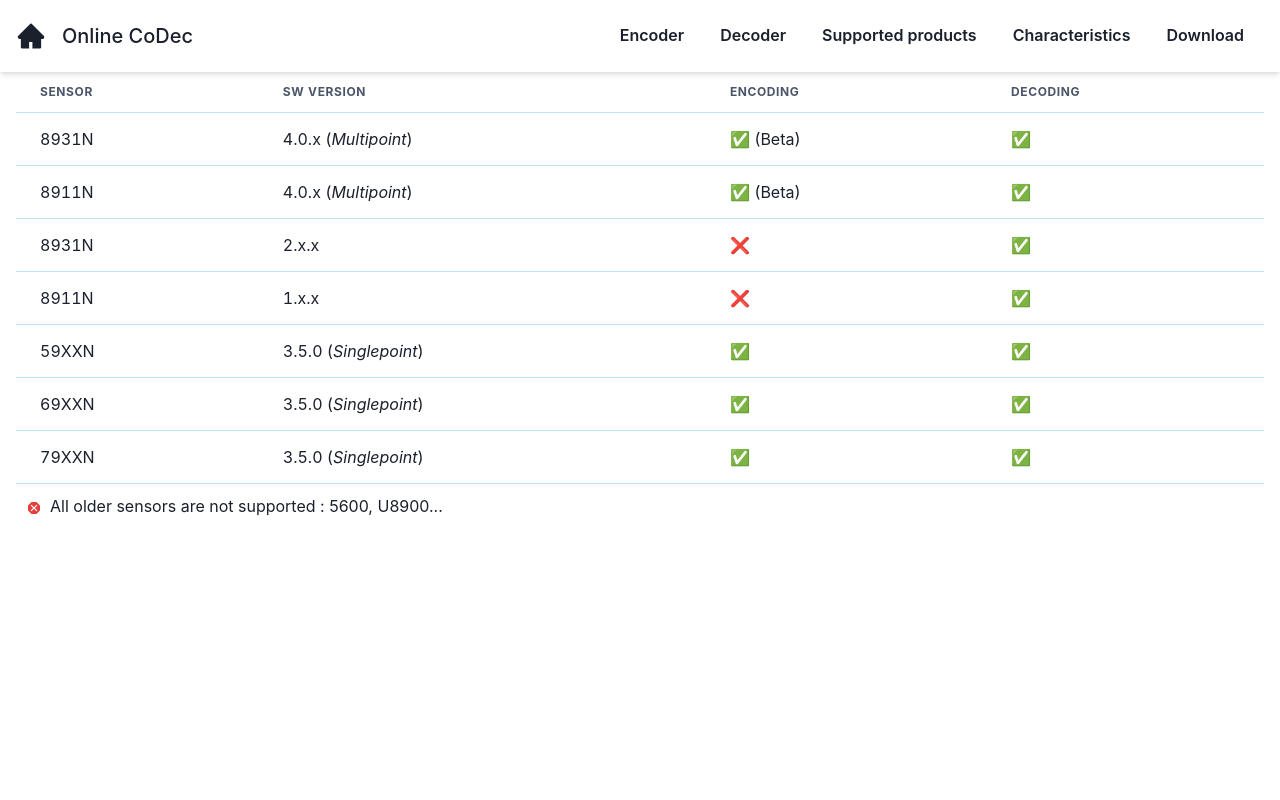
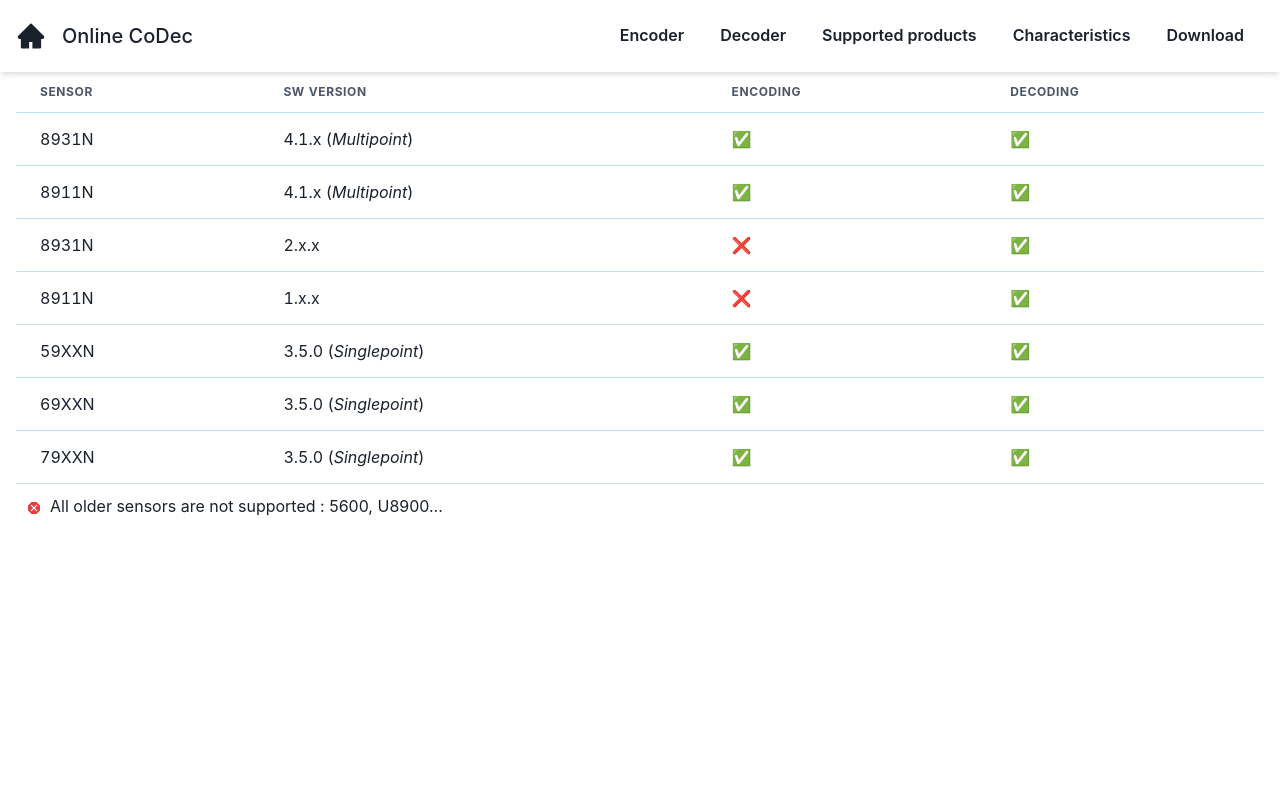
Before and after one commit to TEConnectivity/online-codec, a React (Create React App) app: page /online-codec/products in a window 1280 px wide. Shown: the top 800 px of the page. Built offline with nearby package versions, Linux system fonts and the light colour scheme; what @te-connectivity/iot-codec would draw is missing.

Commit message:
bumped supported product version

```diff
--- a/src/components/Encoder.tsx
+++ b/src/components/Encoder.tsx
@@ -21,7 +21,7 @@ export default function App() {
       </ChakraLink> )</Text>
       <Select value={sensorFamily} onChange={(ev) => setSensorFamily(ev.target.value as SensorFamily)} >
         <option value={SensorFamily.Singlepoint}>59XXN / 69XXN / 79XXN - SinglePoint (3.5.0)</option>
-        <option value={SensorFamily.Multipoint}>8911N / 8931N - Multipoint (4.0.x)</option>
+        <option value={SensorFamily.Multipoint}>8911N / 8931N - Multipoint (4.1.x)</option>
       </Select>
 
       <CharacSelector family={sensorFamily} />
--- a/src/components/Products.tsx
+++ b/src/components/Products.tsx
@@ -23,14 +23,14 @@ export default function App() {
 
           <Tr >
             <Td>8931N </Td>
-            <Td>4.0.x (<i>Multipoint</i>)</Td>
-            <Td>✅ (Beta)</Td>
+            <Td>4.1.x (<i>Multipoint</i>)</Td>
+            <Td>✅</Td>
             <Td>✅</Td>
           </Tr>
           <Tr >
             <Td>8911N</Td>
-            <Td>4.0.x (<i>Multipoint</i>)</Td>
-            <Td>✅ (Beta)</Td>
+            <Td>4.1.x (<i>Multipoint</i>)</Td>
+            <Td>✅</Td>
             <Td>✅</Td>
           </Tr>
           <Tr >
```
